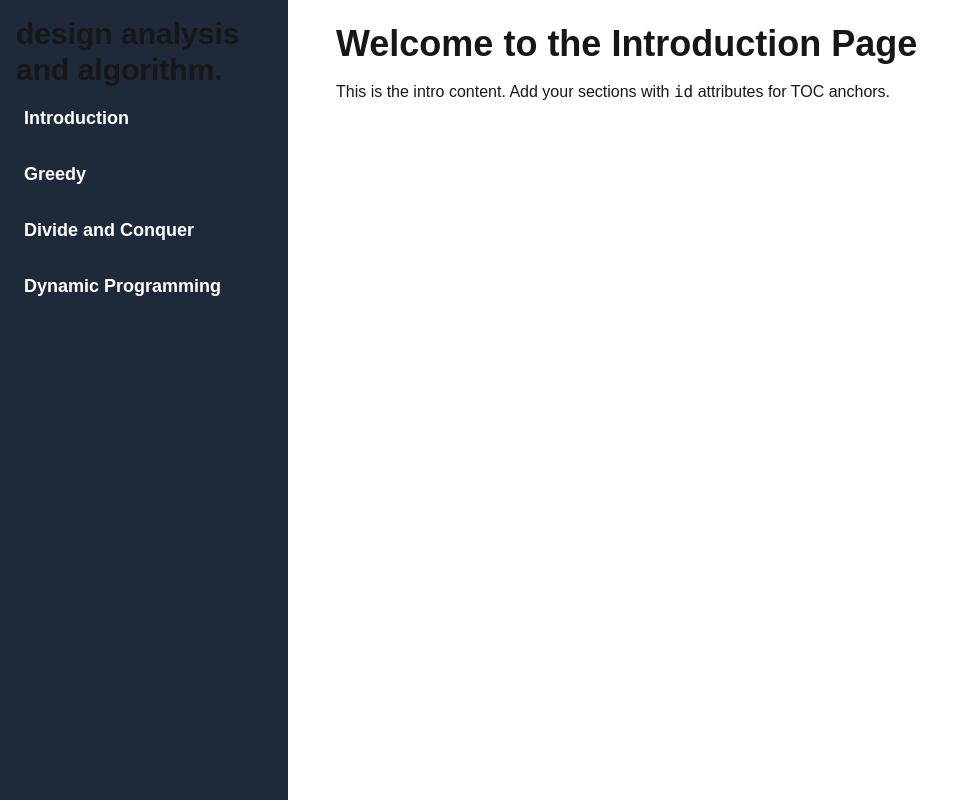
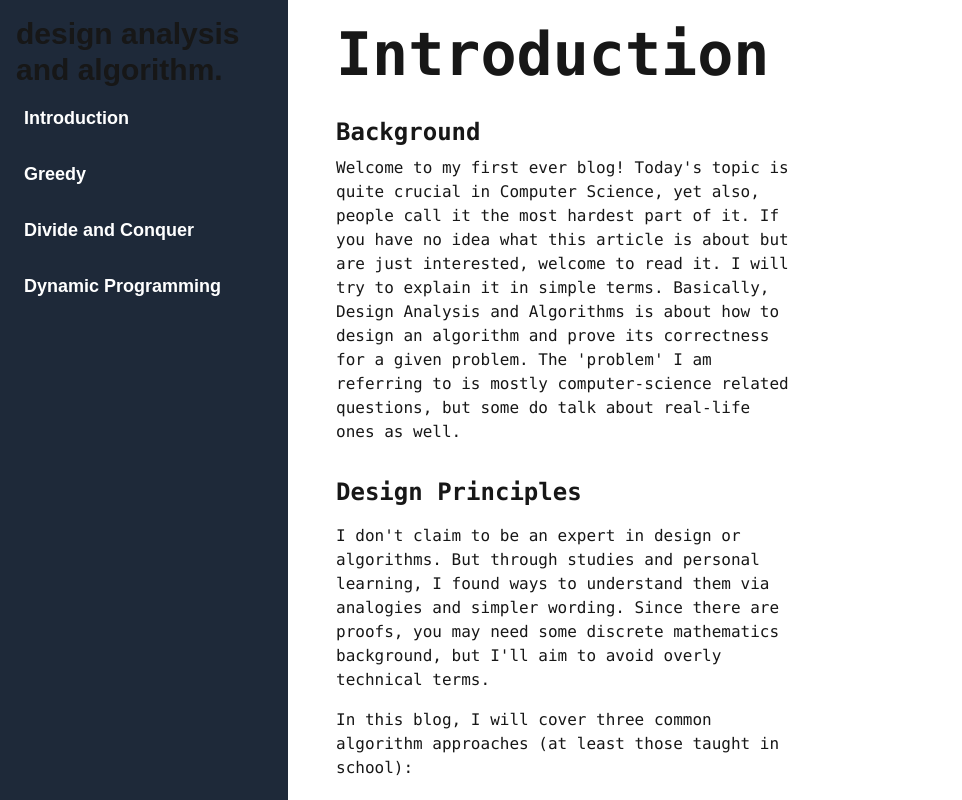
Before and after one commit to chritzadz/blog, a Next.js app: page /blogs/design-analysis-and-algorithm/introduction in a window 1280 px wide. Shown: the whole page, without its empty margins (0-962 px from the left). Built offline with nearby package versions, Linux system fonts and the light colour scheme.

Commit message:
introduction: design analysis algorithm

```diff
--- a/src/app/blogs/design-analysis-and-algorithm/divide-and-conquer/layout.tsx
+++ b/src/app/blogs/design-analysis-and-algorithm/divide-and-conquer/layout.tsx
@@ -1,37 +1,7 @@
 import React from "react";
 import TocLayout from "@/components/TocLayout";
+import sectionsData, { mainPageRef } from '@/data/designAnalysisSections';
 
 export default function BlogLayout({ children }: { children: React.ReactNode }) {
-	const mainPageRef = "/blogs/design-analysis-and-algorithm";
-
-	const sections = [
-		{
-			id: "introduction",
-			title: "Introduction",
-			items: [
-				{ id: "background", title: "Background",},
-				{ id: "design-principles", title: "Design principles" }
-			],
-		},
-		{
-			id: "greedy",
-			title: "Greedy",
-			items: [
-			],
-		},
-		{
-			id: "divide-and-conquer",
-			title: "Divide and Conquer",
-			items: [
-			],
-		},
-		{
-			id: "dynamic-programming",
-			title: "Dynamic Programming",
-			items: [
-			],
-		},
-	];
-
-	return <TocLayout sections={sections} title="design analysis and algorithm" parentRef={mainPageRef}>{children}</TocLayout>;
+	return <TocLayout sections={sectionsData} title="design analysis and algorithm" parentRef={mainPageRef}>{children}</TocLayout>;
 }
--- a/src/app/blogs/design-analysis-and-algorithm/dynamic-programming/layout.tsx
+++ b/src/app/blogs/design-analysis-and-algorithm/dynamic-programming/layout.tsx
@@ -1,37 +1,7 @@
 import React from "react";
 import TocLayout from "@/components/TocLayout";
+import sectionsData, { mainPageRef } from '@/data/designAnalysisSections';
 
 export default function BlogLayout({ children }: { children: React.ReactNode }) {
-	const mainPageRef = "/blogs/design-analysis-and-algorithm";
-
-	const sections = [
-		{
-			id: "introduction",
-			title: "Introduction",
-			items: [
-				{ id: "background", title: "Background",},
-				{ id: "design-principles", title: "Design principles" }
-			],
-		},
-		{
-			id: "greedy",
-			title: "Greedy",
-			items: [
-			],
-		},
-		{
-			id: "divide-and-conquer",
-			title: "Divide and Conquer",
-			items: [
-			],
-		},
-		{
-			id: "dynamic-programming",
-			title: "Dynamic Programming",
-			items: [
-			],
-		},
-	];
-
-	return <TocLayout sections={sections} title="design analysis and algorithm" parentRef={mainPageRef}>{children}</TocLayout>;
+	return <TocLayout sections={sectionsData} title="design analysis and algorithm" parentRef={mainPageRef}>{children}</TocLayout>;
 }
--- a/src/app/blogs/design-analysis-and-algorithm/greedy/layout.tsx
+++ b/src/app/blogs/design-analysis-and-algorithm/greedy/layout.tsx
@@ -1,37 +1,7 @@
 import React from "react";
 import TocLayout from "@/components/TocLayout";
+import sectionsData, { mainPageRef } from '@/data/designAnalysisSections';
 
 export default function BlogLayout({ children }: { children: React.ReactNode }) {
-	const mainPageRef = "/blogs/design-analysis-and-algorithm";
-
-	const sections = [
-		{
-			id: "introduction",
-			title: "Introduction",
-			items: [
-				{ id: "background", title: "Background",},
-				{ id: "design-principles", title: "Design principles" }
-			],
-		},
-		{
-			id: "greedy",
-			title: "Greedy",
-			items: [
-			],
-		},
-		{
-			id: "divide-and-conquer",
-			title: "Divide and Conquer",
-			items: [
-			],
-		},
-		{
-			id: "dynamic-programming",
-			title: "Dynamic Programming",
-			items: [
-			],
-		},
-	];
-
-	return <TocLayout sections={sections} title="design analysis and algorithm" parentRef={mainPageRef}>{children}</TocLayout>;
+	return <TocLayout sections={sectionsData} title="design analysis and algorithm" parentRef={mainPageRef}>{children}</TocLayout>;
 }
--- a/src/app/blogs/design-analysis-and-algorithm/greedy/page.tsx
+++ b/src/app/blogs/design-analysis-and-algorithm/greedy/page.tsx
@@ -1,8 +1,38 @@
+'use client';
+
+import NextCard from "@/components/NextCard";
+import { usePathname } from "next/navigation";
+
 export default function Greedy() {
+    const pathname = usePathname();
+    const segments = pathname ? pathname.split('/').filter(Boolean) : [];
+    const base = segments.length >= 2 ? `/${segments[0]}/${segments[1]}` : '/blogs/design-analysis-and-algorithm';
+    const nextHref = `${base}/divide-and-conquer`;
+
     return (
-        <>
-            <h1 className="text-4xl font-bold">GREEDY</h1>
-            <p className="mt-4">Notes and examples for greedy algorithms.</p>
-        </>
+        <div className="" style={{ fontFamily: '"Consolas", Times, serif' }}>
+            <h1 className="text-6xl font-bold">Greedy</h1>
+            <div className="mt-8">
+                <div className="w-1/2">
+                    <section id="background">
+
+                    </section>
+                </div>
+                <div className="w-1/2">
+                    {/* for comments if any */}
+                </div>
+            </div>
+
+            <div className="mt-8">
+                <div className="w-1/2">
+
+                </div>
+                <div className="w-1/2">
+                    {/* for comments if any */}
+                </div>
+            </div>
+
+            <NextCard className="mt-12" text={"Next: Divide and Conquer"} href={nextHref} />
+        </div>
     )
 }
--- a/src/app/blogs/design-analysis-and-algorithm/introduction/page.tsx
+++ b/src/app/blogs/design-analysis-and-algorithm/introduction/page.tsx
@@ -1,8 +1,51 @@
+'use client';
+
+import NextCard from "@/components/NextCard";
+import ArticleSection from "@/components/ArticleSection";
+import { usePathname } from "next/navigation";
+
 export default function Introduction() {
+    const pathname = usePathname();
+    const segments = pathname ? pathname.split('/').filter(Boolean) : [];
+    const base = segments.length >= 2 ? `/${segments[0]}/${segments[1]}` : '/blogs/design-analysis-and-algorithm';
+    const nextHref = `${base}/greedy`;
+
     return (
-        <>
-            <h1 className="text-4xl font-bold">Welcome to the Introduction Page</h1>
-            <p className="mt-4">This is the intro content. Add your sections with <code>id</code> attributes for TOC anchors.</p>
-        </>
+        <div className="" style={{ fontFamily: '"Consolas", Times,   serif' }}>
+            <h1 className="text-6xl font-bold">Introduction</h1>
+
+            <div className="mt-8">
+                <div className="w-1/2">
+                        <ArticleSection id="background" title="Background">
+                            {`Welcome to my first ever blog! Today's topic is quite crucial in Computer Science, yet also,
+                            people call it the most hardest part of it. If you have no idea what this article is about but
+                            are just interested, welcome to read it. I will try to explain it in simple terms. Basically,
+                            Design Analysis and Algorithms is about how to design an algorithm and prove its correctness for a given
+                            problem. The 'problem' I am referring to is mostly computer-science related questions, but some do
+                            talk about real-life ones as well.`}
+                        </ArticleSection>
+                </div>
+                <div className="w-1/2">
+                    {/* for comments if any */}
+                </div>
+            </div>
+
+            <div className="mt-8">
+                <div className="w-1/2">
+                    <ArticleSection id="design-principles" title="Design Principles">
+                        <p className="mt-4">{`I don't claim to be an expert in design or algorithms. But through studies and personal learning,
+                        I found ways to understand them via analogies and simpler wording. Since there are proofs, you may need
+                        some discrete mathematics background, but I'll aim to avoid overly technical terms.`}</p>
+
+                        <p className="mt-4">{`In this blog, I will cover three common algorithm approaches (at least those taught in school):`}</p>
+                        <p className="mt-4">{`1) Greedy`}</p>
+                        <p className="mt-4">{`2) Divide and Conquer`}</p>
+                        <p  className="mt-4">{`3) Dynamic Programming`}</p>
+                    </ArticleSection>
+                </div>
+
+                <NextCard className="mt-12" text={"Next: Greedy"} href={nextHref} />
+            </div>
+        </div>
     )
 }
--- a/src/app/globals.css
+++ b/src/app/globals.css
@@ -7,6 +7,12 @@
   --primary-gray: #7A7A73;
   --third-gray: #DDDAD0;
   --crema-white: #F8F3CE;
+  /* font stacks for site and notepad options */
+  --font-sans: Inter, ui-sans-serif, system-ui, -apple-system, "Segoe UI", Roboto, "Helvetica Neue", Arial, "Noto Sans", "Liberation Sans", sans-serif;
+  --font-serif: "Times New Roman", Times, serif;
+  --font-mono: ui-monospace, SFMono-Regular, Menlo, Monaco, "Roboto Mono", "Courier New", monospace;
+  /* default notepad font (can be overridden per-instance with classes below) */
+  --notepad-font: var(--font-mono);
 }
 
 @theme inline {
--- /dev/null
+++ b/src/components/ArticleSection.tsx
@@ -0,0 +1,17 @@
+import React from "react";
+
+type Props = {
+    id: string;
+    title: React.ReactNode;
+    children?: React.ReactNode;
+    className?: string;
+};
+
+export default function ArticleSection({ id, title, children, className = "" }: Props) {
+    return (
+        <section id={id} className={`mb-6 ${className}`}>
+        <h2 className="text-2xl font-bold mb-2">{title}</h2>
+        <div className="prose max-w-none">{children}</div>
+        </section>
+    );
+}
--- /dev/null
+++ b/src/components/NextCard.tsx
@@ -0,0 +1,44 @@
+"use client";
+
+import { ArrowUpRight } from "lucide-react";
+import Link from "next/link";
+import React, { useEffect, useState } from "react";
+
+type Props = {
+    text: string;
+    href: string;
+    className?: string;
+    ariaLabel?: string;
+};
+
+export default function NextCard({ text, href, className = "", ariaLabel }: Props) {
+    const [hover, setHover] = useState(false);
+
+    return (
+        <Link
+            href={href}
+            aria-label={ariaLabel ?? text}
+            onMouseEnter={() => setHover(true)}
+            onMouseLeave={() => setHover(false)}
+        >
+        <div className={`w-1/2 flex items-center justify-between ${className}`}>
+            <div className="text-sm text-white">{text}</div>
+            <ArrowUpRight></ArrowUpRight>
+        </div>
+
+        <span
+            aria-hidden
+            className="w-1/2"
+            style={{
+                display: "block",
+                height: 2,
+                background: "currentColor",
+                transformOrigin: "left",
+                transform: hover ? "scaleX(1)" : "scaleX(0)",
+                transition: "transform 220ms ease",
+                marginTop: 6,
+            }}
+        />
+        </Link>
+    );
+}
--- a/src/components/TocLayout.tsx
+++ b/src/components/TocLayout.tsx
@@ -35,8 +35,9 @@ export default function TocLayout({ title = "Contents", sections, parentRef, chi
     }
 
     return (
-        <div className="flex w-full h-screen gap-6">
-        <aside className={`${sidebarWidth} shrink-0 p-4 bg-gray-800`}>
+        // make the layout full viewport height so the aside can be sticky
+        <div className="flex w-full h-screen gap-6 ">
+        <aside className={`${sidebarWidth} shrink-0 h-full p-4 bg-gray-800 sticky self-start` }>
             <h3 className="text-3xl font-semibold mb-3">{title + "."}</h3>
 
             <nav className="space-y-2">
@@ -61,7 +62,8 @@ export default function TocLayout({ title = "Contents", sections, parentRef, chi
             </nav>
         </aside>
 
-        <main className="flex-1 p-6 rounded-md">{children}</main>
+        {/* make main scrollable so the sidebar remains visible (sticky) */}
+        <main className="flex-1 p-6 rounded-md overflow-auto">{children}</main>
         </div>
     );
 }
--- /dev/null
+++ b/src/data/designAnalysisSections.ts
@@ -0,0 +1,36 @@
+export type SubItem = { id: string; title: string; href?: string }
+export type Section = { id: string; title: string; items?: SubItem[] }
+
+export const mainPageRef = "/blogs/design-analysis-and-algorithm"
+
+export const sections: Section[] = [
+    {
+        id: "introduction",
+        title: "Introduction",
+        items: [
+        { id: "background", title: "Background" },
+        { id: "design-principles", title: "Design principles" },
+        ],
+    },
+    {
+        id: "greedy",
+        title: "Greedy",
+        items: [
+            {id: "background", title: "Background"},
+            { id: "basic-idea", title: "Basic Idea" },
+            { id: "shortest-job-first", title: "Shorted Job " },
+        ],
+    },
+    {
+        id: "divide-and-conquer",
+        title: "Divide and Conquer",
+        items: [],
+    },
+    {
+        id: "dynamic-programming",
+        title: "Dynamic Programming",
+        items: [],
+    },
+]
+
+export default sections
```
